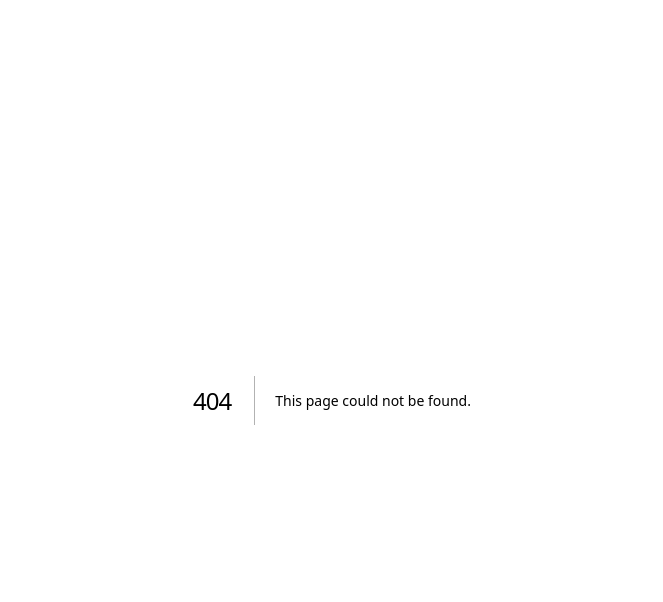
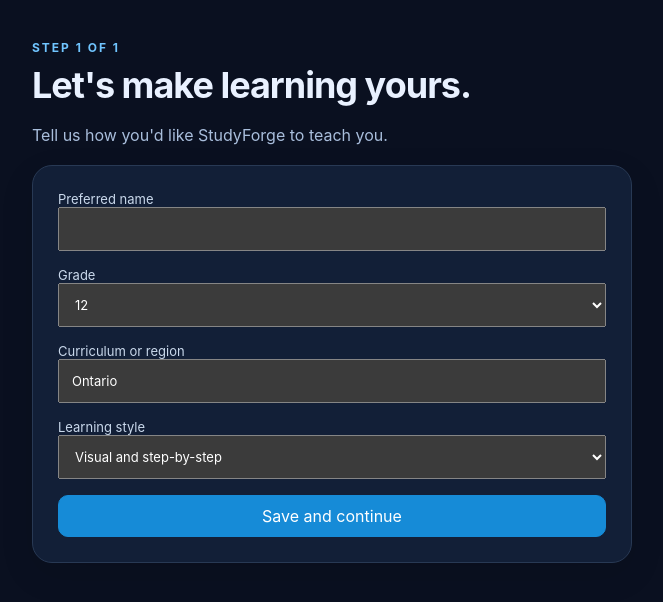
Before and after one commit to Masterboi1895/studyforge-ai, a Next.js app: page /onboarding in a window 1280 px wide. Before the commit this address had no page. Shown: the top 602 px of the page, without its empty margins (308-971 px from the left). Built offline with nearby package versions, Linux system fonts and the light colour scheme.

Commit message:
Implement Supabase login and personalized onboarding

```diff
--- /dev/null
+++ b/src/app/onboarding/page.tsx
@@ -0,0 +1,7 @@
+"use client";
+import {useState} from "react";
+import {useRouter} from "next/navigation";
+import {browserDb} from "@/lib/supabase";
+export default function Onboarding(){const [name,setName]=useState(""),[grade,setGrade]=useState("12"),[region,setRegion]=useState("Ontario"),[style,setStyle]=useState("Visual and step-by-step"),[error,setError]=useState("");const router=useRouter();
+ async function save(e:React.FormEvent){e.preventDefault();setError("");try{const db=browserDb();const {data:{user}}=await db.auth.getUser();if(!user){router.push("/login");return;}const {error}=await db.from("profiles").upsert({id:user.id,display_name:name,grade,curriculum:region,learning_style:style,onboarded:true});if(error)throw error;router.push("/dashboard");router.refresh();}catch(e){setError(e instanceof Error?e.message:"Could not save preferences.");}}
+ return <main className="main" style={{maxWidth:680}}><div className="eyebrow">Step 1 of 1</div><h1>Let's make learning yours.</h1><p>Tell us how you'd like StudyForge to teach you.</p><form className="card" style={{display:"grid",gap:16}} onSubmit={save}><label>Preferred name<input required value={name} onChange={e=>setName(e.target.value)} style={{display:"block",width:"100%",padding:12}}/></label><label>Grade<select value={grade} onChange={e=>setGrade(e.target.value)} style={{display:"block",width:"100%",padding:12}}>{["9","10","11","12","College","University","Other"].map(g=><option key={g}>{g}</option>)}</select></label><label>Curriculum or region<input value={region} onChange={e=>setRegion(e.target.value)} style={{display:"block",width:"100%",padding:12}}/></label><label>Learning style<select value={style} onChange={e=>setStyle(e.target.value)} style={{display:"block",width:"100%",padding:12}}>{["Visual and step-by-step","Simple explanations","Detailed explanations","Practice-first","Examples-first"].map(s=><option key={s}>{s}</option>)}</select></label>{error&&<p role="alert">{error}</p>}<button className="btn primary">Save and continue</button></form></main>}
```
